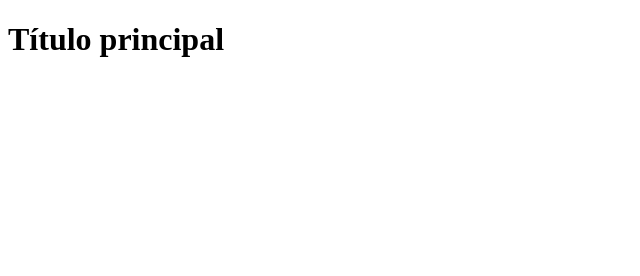
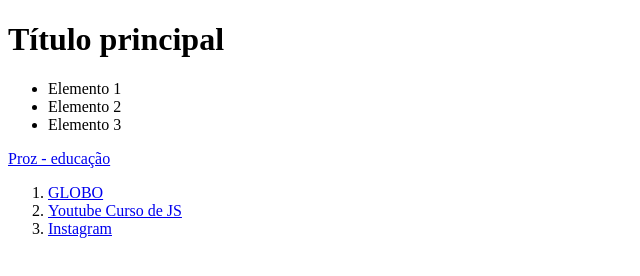
Before and after one commit to Jnfagundes/atividades_proz, a plain HTML site: page Atividade da aula de js/index.html in a window 1280 px wide. Shown: the whole page, without its empty margins (0-640 px from the left). Drawn offline with Linux system fonts and the light colour scheme.

Commit message:
Atividade finalizada

```diff
--- a/Atividade da aula de js/index.html
+++ b/Atividade da aula de js/index.html
@@ -9,8 +9,8 @@
     <!--No arquivo 'index' insira a estrutura base HTML e dentro da tag 'body' inclua quatro tags vazias: h1, ul, a, ol. Adicione o atributo id="titulo" à tag h1, o atributo href="https://prozeducacao.com.br" à tag 'a', e o atributo id="lista-ordenada" à tag 'ol'. Na sequência, realize a conexão entre o arquivo HTML e o arquivo JavaScript.-->
 
     <h1 id="titulo"></h1>
-    <ul ></ul>
-    <a href="https://prozeducacao.com.br"></a>
+    <ul id="lista-nao-ordenada"></ul>
+    <a href="https://prozeducacao.com.br" id="a"></a>
     <ol id="lista-ordenada"></ol>
 
     <script src="script.js"></script>
--- a/Atividade da aula de js/script.js
+++ b/Atividade da aula de js/script.js
@@ -3,3 +3,20 @@
 const titulo = document.getElementById("titulo");
 
 titulo.innerText = 'Título principal';
+
+const elementoA = document.getElementById('a');
+elementoA.innerText = 'Proz - educação';
+
+const elementoUL = document.getElementById('lista-nao-ordenada');
+elementoUL.innerHTML = `
+    <li> Elemento 1 </li>
+    <li> Elemento 2 </li>
+    <li> Elemento 3 </li>
+`;
+
+const elementoOL = document.getElementById('lista-ordenada');
+elementoOL.innerHTML = `
+    <li><a href="https://www.globo.com/">GLOBO</li>
+    <li><a href="https://www.youtube.com/watch?v=OYPbr6ZG3pc">Youtube Curso de JS</li>
+    <li><a href="https://www.instagram.com/?hl=en">Instagram</li>
+`
```
